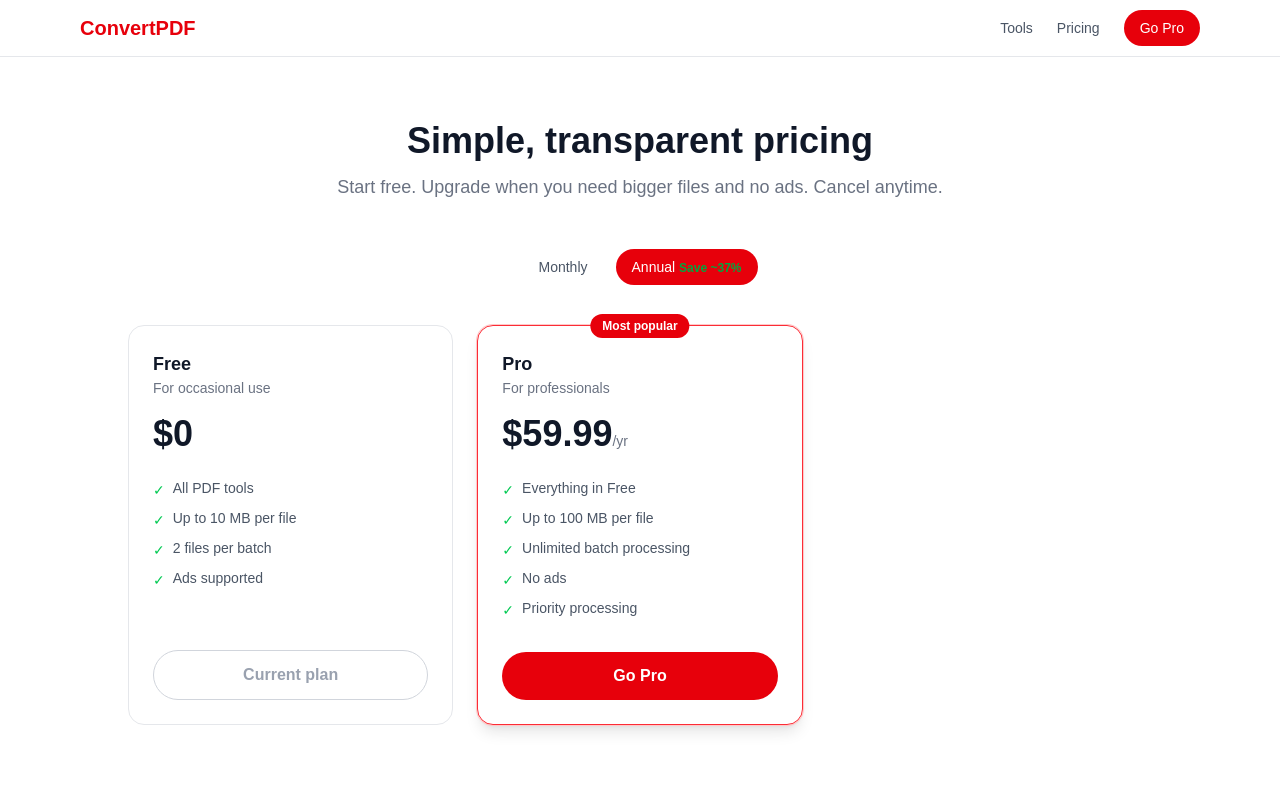
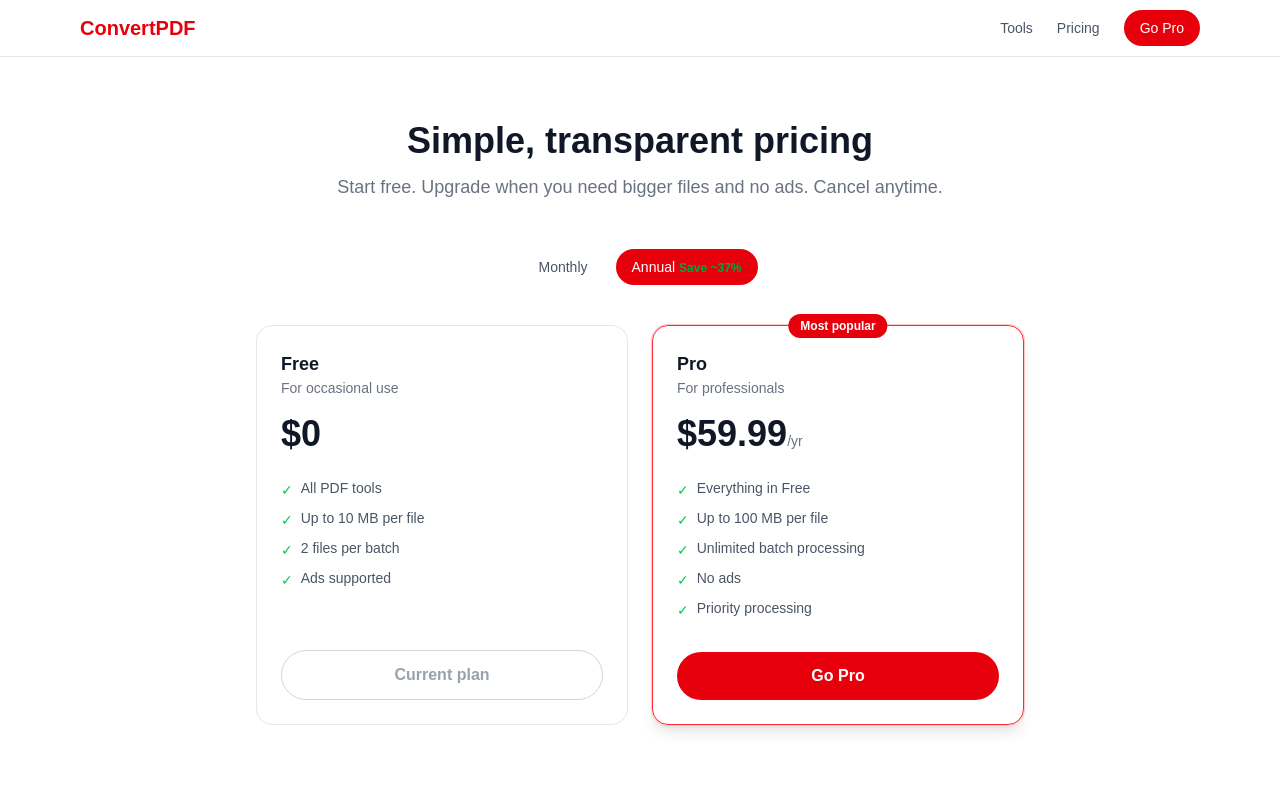
Before and after one commit to kshsn/convertpdf, a Next.js app: page /pricing in a window 1280 px wide. Shown: the top 800 px of the page. Built offline with nearby package versions, Linux system fonts and the light colour scheme; no server answers.

Commit message:
feat: two-column pricing layout for Free and Pro

```diff
--- a/components/PricingPlans.tsx
+++ b/components/PricingPlans.tsx
@@ -77,7 +77,7 @@ export default function PricingPlans() {
         </button>
       </div>
 
-      <div className="grid gap-6 md:grid-cols-3 max-w-5xl mx-auto">
+      <div className="grid gap-6 md:grid-cols-2 max-w-3xl mx-auto">
         {PLANS.map((plan) => {
           const price =
             cycle === "annual" ? plan.priceAnnual : plan.priceMonthly;
```
